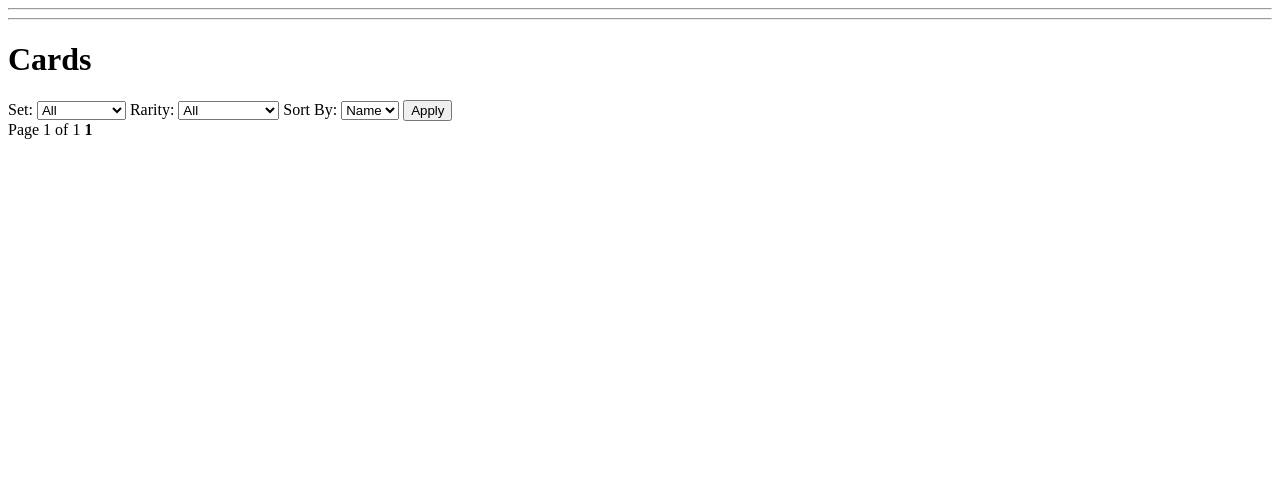
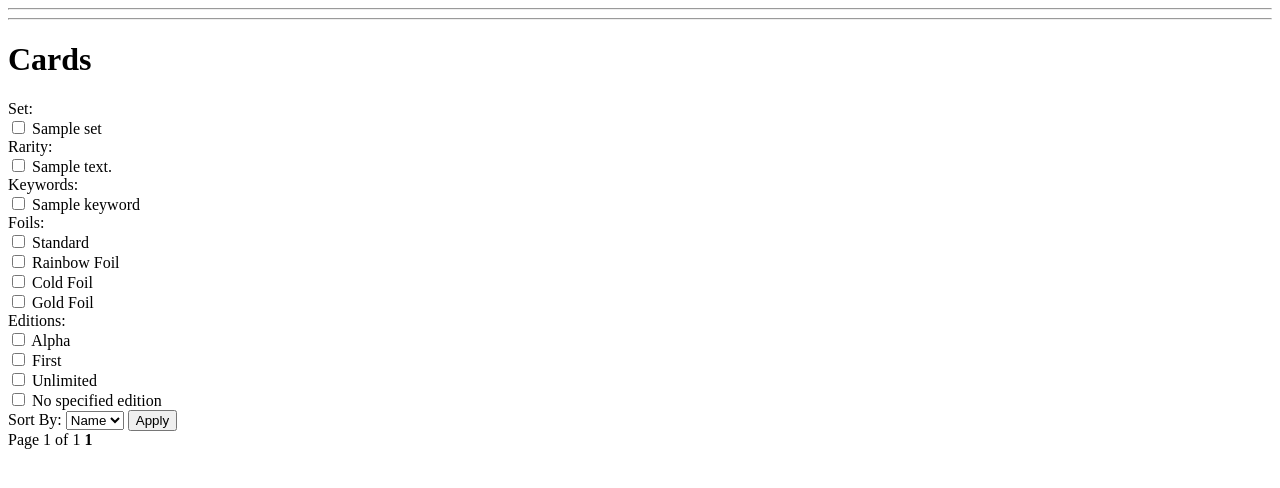
Before and after one commit to AnthonyYoukhanna/fab-deckbuilder, a Django app: page /cards/ in a window 1280 px wide. Shown: the part 26-514 px from the top of the page. Run offline with Django 5.2, Linux system fonts and the light colour scheme; tables that the repository leaves empty hold one stand-in row (values such as "Sample post"); data that the repository does not hold is empty.

Commit message:
tbh idek i forgot to commit yday. Fixed Cardprinting to Set models, used a new model called Set Printing, added a lot more filter options, still very ugly.

```diff
--- a/cards/models.py
+++ b/cards/models.py
@@ -57,6 +57,7 @@ class SetPrinting(models.Model):
 
 class Rarity(models.Model):
     name = models.CharField(max_length=50)
+    description =  models.CharField(max_length=50, null=True, blank=True)
 
     def __str__(self):
         return self.name
@@ -109,11 +110,19 @@ class CardPrinting(models.Model):
         ('C', 'Cold Foil'),
         ('G', 'Gold Foil')
     ]
+
+    EDITION_CHOICES = [
+        ('A', 'Alpha'),
+        ('F', 'First'),
+        ('U', 'Unlimited'),
+        ('N', 'No specified edition'), # (used for promos, non-set releases, etc.)
+    ]
+
     unique_id = models.CharField(max_length=100, unique=True)
     card = models.ForeignKey(Card, on_delete=models.CASCADE, related_name='printings')
-    set = models.ForeignKey(Set, on_delete=models.CASCADE)
-    edition = models.CharField(max_length=10, null=True, blank=True)
-    foiling = models.CharField(max_length=10, null=True, blank=True)
+    set_printing = models.ForeignKey(SetPrinting, on_delete=models.CASCADE, null=True, blank=True)
+    edition = models.CharField(max_length=10, choices=EDITION_CHOICES, null=True, blank=True)
+    foiling = models.CharField(max_length=10,choices=FOIL_CHOICES, null=True, blank=True)
     rarity = models.ForeignKey(Rarity, on_delete=models.SET_NULL, null=True, blank=True)
     art_variation = models.CharField(max_length=100, blank=True, null=True)
     image_url = models.URLField()
@@ -126,7 +135,7 @@ class CardPrinting(models.Model):
         unique_together = ('unique_id',)
 
     def __str__(self):
-        return f"{self.card.name} ({self.set.name})"
+        return f"{self.card.name} ({self.set_printing.set.name} - {self.set_printing.edition})"
 
 
 class UserCardPrintings(models.Model):
--- a/cards/templates/cards/card_list.html
+++ b/cards/templates/cards/card_list.html
@@ -1,62 +1,63 @@
-<!DOCTYPE html>
-<html>
 {% extends "base.html" %}
 
 {% block title %}Card List{% endblock %}
 {% load custom_filters %}
+
 {% block content %}
-    <head>
-        <title>Card List</title>
-    </head>
-    <body>
     <h1>Cards</h1>
     <form method="get">
-            <label for="set">Set:</label>
-            <select name="set" id="set">
-                <option value="">All</option>
+        <label>Set:</label><br>
         {% for s in sets %}
-                    <option value="{{ s.id }}" {% if request.GET.set == s.id|stringformat:"s" %}selected{% endif %}>
-                        {{ s.name }}
-                    </option>
+            <input type="checkbox" name="set" value="{{ s.id }}" {% if s.id|stringformat:"s" in request.GET.set %}checked{% endif %}>
+            <label>{{ s.name }}</label><br>
         {% endfor %}
-            </select>
 
-            <label for="rarity">Rarity:</label>
-            <select name="rarity" id="rarity">
-                <option value="">All</option>
+        <label>Rarity:</label><br>
         {% for r in rarities %}
-                    <option value="{{ r.id }}" {% if request.GET.rarity == r.id|stringformat:"s" %}selected{% endif %}>
-                    {{ r.name }}
-                    </option>
+            <input type="checkbox" name="rarity" value="{{ r.id }}" {% if r.id|stringformat:"s" in request.GET.rarity %}checked{% endif %}>
+            <label>{{ r.description }}</label><br>
         {% endfor %}
-            </select>
+
+        <label>Keywords:</label><br>
+        {% for k in keywords %}
+            <input type="checkbox" name="keywords" value="{{ k.id }}" {% if k.id|stringformat:"s" in request.GET.keywords %}checked{% endif %}>
+            <label>{{ k.name }}</label><br>
+        {% endfor %}
+
+        <label>Foils:</label><br>
+        {% for foil in foils %}
+            <input type="checkbox" name="foils" value="{{ foil.0 }}" {% if foil.0 in request.GET.foils %}checked{% endif %}>
+            <label>{{ foil.1 }}</label><br>
+        {% endfor %}
+
+        <label>Editions:</label><br>
+        {% for edition in editions %}
+            <input type="checkbox" name="editions" value="{{ edition.0 }}" {% if edition.0 in request.GET.editions %}checked{% endif %}>
+            <label>{{ edition.1 }}</label><br>
+        {% endfor %}
 
         <label for="sort">Sort By:</label>
         <select name="sort" id="sort">
-                <option value="name">Name</option>
-                <option value="pitch">Pitch</option>
-                <option value="cost">Cost</option>
+            <option value="name" {% if request.GET.sort == "name" %}selected{% endif %}>Name</option>
+            <option value="pitch" {% if request.GET.sort == "pitch" %}selected{% endif %}>Pitch</option>
+            <option value="cost" {% if request.GET.sort == "cost" %}selected{% endif %}>Cost</option>
         </select>
 
         <button type="submit">Apply</button>
     </form>
+
     <div style="display: flex; flex-wrap: wrap; gap: 1rem; justify-content: flex-start;">
         {% for card in page_obj %}
             <div class="card-wrapper" data-card-unique-id="{{ card.unique_id }}" style="text-align: center; width: 200px;">
-                <!-- clickable image -->
                 <div class="card-clickable" style="cursor: pointer;">
                     <img src="{{ card.image_url }}" alt="{{ card.card.name }}" height="300"><br>
                     <strong>{{ card.card.name }}</strong>
                 </div>
-
-                <!-- details button -->
                 <div>
                     <a href="{% url 'card_printing_detail' card.unique_id %}">
                     <button type="button">View Details</button>
                     </a>
                 </div>
-
-                <!-- quantity owned -->
                 <div>
                     Owned: <span class="quantity" id="quantity-{{ card.unique_id }}">
                     {{ quantities|get_item:card.unique_id|default:"0" }}
@@ -65,7 +66,6 @@
             </div>
         {% endfor %}
     </div>
-
 
     <div class="pagination">
         <span>
@@ -90,12 +90,6 @@
             <a href="?{{ query_string }}&page={{ page_obj.paginator.num_pages }}">Last</a>
         {% endif %}
     </div>
-
-    </body>
 {% load static %}
 <script src="{% static 'cards/js/increment_card.js' %}"></script>
 {% endblock %}
-
-
-
-</html>
--- a/cards/templates/cards/printing_detail.html
+++ b/cards/templates/cards/printing_detail.html
@@ -23,9 +23,9 @@
         <h3>Printing Details</h3>
         <ul>
             <li><strong>Set:</strong> {{ printing.set.id }}</li>
-            <li><strong>Rarity:</strong> {{ printing.rarity.name }}</li>
-            <li><strong>Foiling:</strong> {{ printing.foiling }}</li>
-            <li><strong>Edition:</strong> {{ printing.edition}}</li>
+            <li><strong>Rarity:</strong> {{ printing.rarity.description }}</li>
+            <li><strong>Foiling:</strong> {{ printing.get_foiling_display }}</li>
+            <li><strong>Edition:</strong> {{ printing.get_edition_display}}</li>
         </ul>
     </div>
 
--- a/cards/views.py
+++ b/cards/views.py
@@ -1,17 +1,26 @@
 from django.shortcuts import render, get_object_or_404
+from django.db.models import Q
 from django.core.paginator import Paginator
 from django.contrib.auth.decorators import login_required
 from django.views.decorators.http import require_POST
 from django.http import QueryDict, JsonResponse
-from .models import Card, Set, Rarity, CardPrinting, UserCardPrintings
+from .models import Card, Set, Rarity, CardPrinting, UserCardPrintings, SetPrinting, CardType, Keyword
 
 # Create your views here.
+from django.db.models import Q
+from django.shortcuts import render
+from .models import CardPrinting, Rarity, Set, Keyword, CardSubType, CardType
 
 def card_list(request):
     sort_by = request.GET.get('sort')
-    cards = CardPrinting.objects.select_related('card', 'set', 'rarity').all()
+    cards = CardPrinting.objects.select_related('card', 'set_printing', 'rarity').all()
     sets = Set.objects.all()
     rarities = Rarity.objects.all()
+    keywords = Keyword.objects.all()  # Assuming you're filtering by keywords
+    foils = CardPrinting.FOIL_CHOICES
+    editions = CardPrinting.EDITION_CHOICES
+
+    # Get user quantities if logged in
     user_quantities = {}
     if request.user.is_authenticated:
         user_quantities = {
@@ -19,11 +28,25 @@ def card_list(request):
             for u in UserCardPrintings.objects.filter(user=request.user)
         }
 
-
+    # Filtering
     if 'rarity' in request.GET and request.GET['rarity']:
         cards = cards.filter(rarity_id=request.GET['rarity'])
+
     if 'set' in request.GET and request.GET['set']:
-        cards = cards.filter(set_id=request.GET['set'])
+        cards = cards.filter(set_printing__set__id=request.GET['set'])
+
+    if 'keywords' in request.GET and request.GET['keywords']:
+        keyword_filters = request.GET.getlist('keywords')
+        cards = cards.filter(card__keywords__id__in=keyword_filters)
+
+    if 'foils' in request.GET and request.GET['foils']:
+        foiling_filters = request.GET.getlist('foils')
+        cards = cards.filter(foiling__in=foiling_filters)
+
+    if 'editions' in request.GET and request.GET['editions']:
+        edition_filters = request.GET.getlist('editions')
+        cards = cards.filter(edition__in=edition_filters)
+
     if sort_by in ['name', 'cost', 'pitch']:
         sort_map = {
             'name': 'card__name',
@@ -32,10 +55,12 @@ def card_list(request):
         }
         cards = cards.order_by(sort_map[sort_by])
 
-    paginator =Paginator(cards,25)
+    # Pagination
+    paginator = Paginator(cards, 25)
     page_number = request.GET.get('page')
     page_obj = paginator.get_page(page_number)
 
+    # Build query string for filters
     query_dict = request.GET.copy()
     if 'page' in query_dict:
         query_dict.pop('page')
@@ -43,14 +68,17 @@ def card_list(request):
 
     context = {
         'page_obj': page_obj,
-        'sets':sets,
+        'sets': sets,
         'rarities': rarities,
-        'query_string':query_string,
+        'keywords': keywords,
+        'foils': foils,
+        'editions': editions,
+        'query_string': query_string,
         'quantities': user_quantities,
-        }
-
+    }
 
     return render(request, 'cards/card_list.html', context)
+
 
 def card_detail(request, card_id):
     card = get_object_or_404(Card, id=card_id)
@@ -58,8 +86,8 @@ def card_detail(request, card_id):
                   {'card': card})
 
 def card_printing_detail(request, unique_id):
-    printing = get_object_or_404(CardPrinting.objects.select_related('set'),  unique_id=unique_id)
-    other_printings = CardPrinting.objects.select_related('set').filter(card=printing.card).exclude(id=printing.id)
+    printing = get_object_or_404(CardPrinting.objects.select_related('set_printing'),  unique_id=unique_id)
+    other_printings = CardPrinting.objects.select_related('set_printing').filter(card=printing.card).exclude(id=printing.id)
     return render(request, 'cards/printing_detail.html', {
         'printing': printing,
         'other_printings': other_printings,
```
Also changed, not shown: cards/admin.py (+4 -3 lines), cards/management/commands/import_cardsv2.py (+11 -12 lines), cards/management/commands/import_sets.py (+3 -4 lines), cards/migrations/0011_rarity_description.py (added), cards/migrations/0012_alter_cardprinting_foiling.py (added), cards/migrations/0013_alter_cardprinting_edition.py (added), cards/migrations/0014_remove_cardprinting_set_cardprinting_set_printing.py (added). Lines whose indentation alone changed are shown as unchanged.
